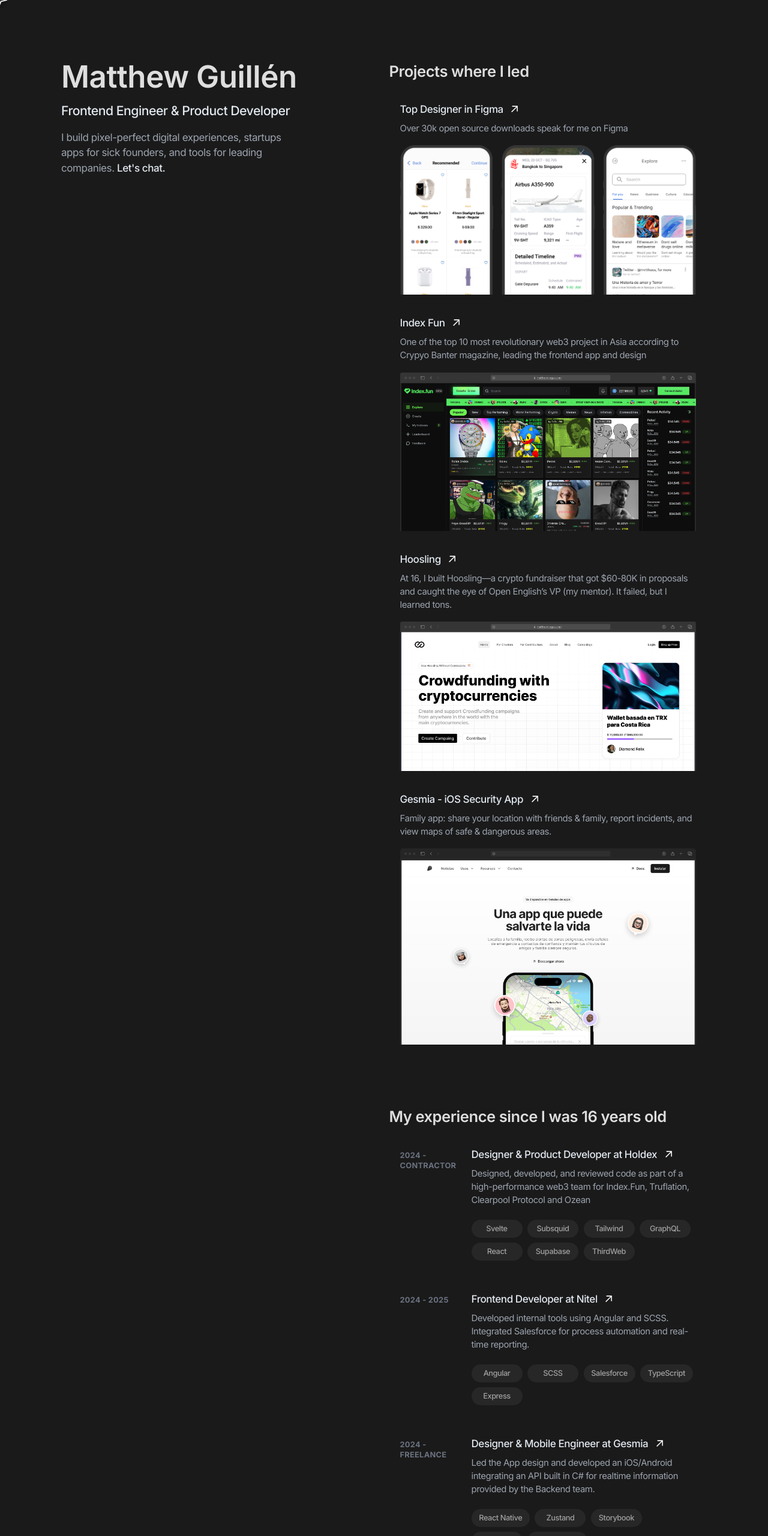
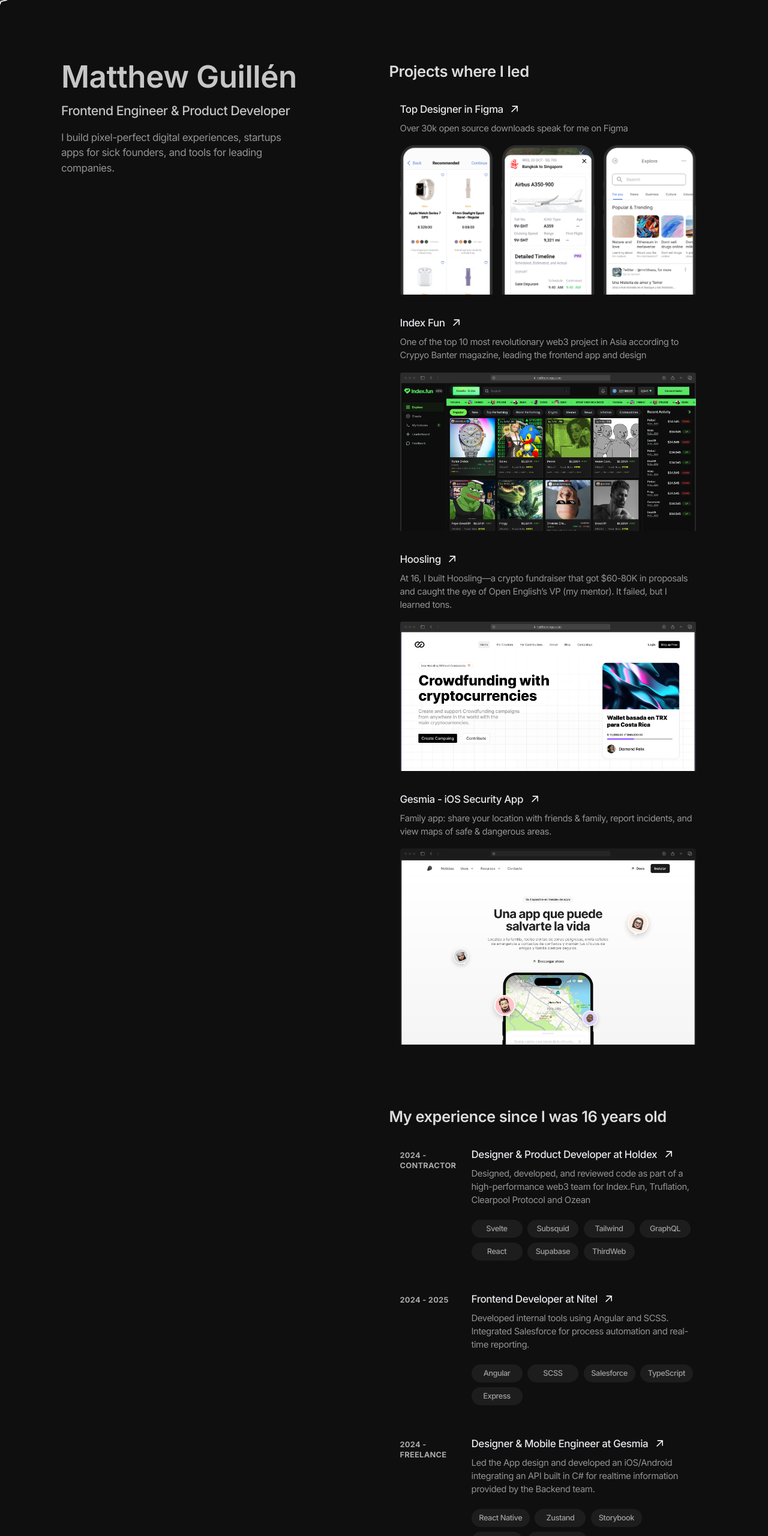
Before and after one commit to matthewvogas/matthewvogas, a Next.js app: page / in a window 1280 px wide. Shown: the top 2560 px of the page at 60% size. Built offline with nearby package versions, Linux system fonts and the light colour scheme.

Commit message:
feat: ui improvements

```diff
--- a/app/components/blogs/BlogCard.tsx
+++ b/app/components/blogs/BlogCard.tsx
@@ -21,7 +21,7 @@
         <div className="group flex flex-col lg:flex-row  gap-4 rounded w-full mb-4 lg:p-4 border border-transparent custom-border-gradient lg:hover:shadow-sm lg:hover:bg-[#928ec40a] transition-colors duration-200">
             <div>
                 <div className="flex flex-col">
-                    <h3 className="group-hover:text-text-secondary dark:group-hover:text-text-secondary-dark font-medium leading-snug text-slate-200">{time}</h3>
+                    <h3 className="group-hover:text-text-secondary dark:group-hover:text-text-secondary-dark font-medium leading-snug text-gray-200">{time}</h3>
                     <p className="mt-2 text-sm leading-normal text-gray-400">{name}</p>
                 </div>
                 <ExternalLinks items={items}/>
--- a/app/components/experience/ExperienceCard.tsx
+++ b/app/components/experience/ExperienceCard.tsx
@@ -23,15 +23,15 @@
 export const ExperienceCard = ({ startDate, endDate, name, description, stack, items, url }: Props) => {
     return (
         <div className="group flex flex-col lg:flex-row gap-4 rounded w-full mb-4 lg:p-4 border border-transparent custom-border-gradient lg:hover:shadow-sm lg:hover:bg-hover-light dark:lg:hover:bg-hover-light-dark transition-colors duration-200">
-            <div className=" min-w-24 z-10 mb-2 mt-1 text-xs font-bold uppercase tracking-wide text-gray-500 sm:col-span-2">
+            <div className=" min-w-24 z-10 mb-2 mt-1 text-xs font-bold uppercase tracking-wide text-white/65 sm:col-span-2">
                 <label>{startDate} - {endDate}</label>
             </div>
             <div>
                 <Link href={url} className="flex">
-                    <h3 className="group-hover:text-text-secondary dark:group-hover:text-text-secondary-dark font-medium leading-snug text-slate-200 inline-block">{name}</h3>
-                    <svg xmlns="http://www.w3.org/2000/svg" viewBox="0 0 20 20" fill="currentColor" className="group-hover:translate-x-1 group-hover:-translate-y-1 transition-transform duration-200 ml-2 max-h-5 max-w-5 h-5 w-5" aria-hidden="true"><path fill-rule="evenodd" d="M5.22 14.78a.75.75 0 001.06 0l7.22-7.22v5.69a.75.75 0 001.5 0v-7.5a.75.75 0 00-.75-.75h-7.5a.75.75 0 000 1.5h5.69l-7.22 7.22a.75.75 0 000 1.06z" clip-rule="evenodd"></path></svg>
+                    <h3 className="group-hover:text-text-secondary dark:group-hover:text-text-secondary-dark font-medium leading-snug text-gray-200 inline-block">{name}</h3>
+                    <svg xmlns="http://www.w3.org/2000/svg" viewBox="0 0 20 20" fill="currentColor" className="group-hover:trangray-x-1 group-hover:-trangray-y-1 transition-transform duration-200 ml-2 max-h-5 max-w-5 h-5 w-5" aria-hidden="true"><path fill-rule="evenodd" d="M5.22 14.78a.75.75 0 001.06 0l7.22-7.22v5.69a.75.75 0 001.5 0v-7.5a.75.75 0 00-.75-.75h-7.5a.75.75 0 000 1.5h5.69l-7.22 7.22a.75.75 0 000 1.06z" clip-rule="evenodd"></path></svg>
                 </Link>
-                <p className="mt-2 text-sm leading-normal text-gray-400">{description}</p>
+                <p className="mt-2 text-sm leading-normal text-white/55">{description}</p>
                 <ExternalLinks items={items} />
                 <div className="flex gap-2 flex-wrap mt-3">
                     {
--- a/app/components/projects/ProjectCard.tsx
+++ b/app/components/projects/ProjectCard.tsx
@@ -29,10 +29,10 @@
         <div className="overflow-clip group flex flex-col gap-4 rounded w-full mb-4 lg:px-4 lg:pt-4 border border-transparent custom-border-gradient lg:hover:shadow-sm lg:hover:bg-hover-light dark:lg:hover:bg-hover-light-dark transition-colors duration-200">
             <div>
                 <Link className="flex" href={url}>
-                    <h3 className="group-hover:text-text-secondary dark:group-hover:text-text-secondary-dark font-medium leading-snug text-slate-200 inline-block">{name}</h3>
+                    <h3 className="group-hover:text-text-secondary dark:group-hover:text-text-secondary-dark font-medium leading-snug text-gray-200 inline-block">{name}</h3>
                     <svg xmlns="http://www.w3.org/2000/svg" viewBox="0 0 20 20" fill="currentColor" className="group-hover:translate-x-1 group-hover:-translate-y-1 transition-transform duration-200 ml-2 max-h-5 max-w-5 h-5 w-5" aria-hidden="true"><path fill-rule="evenodd" d="M5.22 14.78a.75.75 0 001.06 0l7.22-7.22v5.69a.75.75 0 001.5 0v-7.5a.75.75 0 00-.75-.75h-7.5a.75.75 0 000 1.5h5.69l-7.22 7.22a.75.75 0 000 1.06z" clip-rule="evenodd"></path></svg>
                 </Link>
-                <p className="mt-2 text-sm leading-normal text-gray-400">{description}</p>
+                <p className="mt-2 text-sm leading-normal text-white/55">{description}</p>
             </div>
             <div>
                 <Image src={image} alt={""} className="-mb-2 h-full w-full object-cover transition-transform duration-500 group-hover:translate-y-[-5px]" />
--- a/app/page.tsx
+++ b/app/page.tsx
@@ -15,20 +15,14 @@
       <section className=" lg:pt-24 lg:w-3/4 lg:py-24 flex flex-col top-0 lg:sticky lg:h-screen">
         <div>
           <div className="flex flex-col gap-4">
-            <h1 className="opacity-90 text-text-primary dark:text-text-primary-dark text-5xl font-semibold">
+            <h1 className="opacity-90 text-text-primary dark:text-white/85 text-5xl font-semibold">
               Matthew Guillén
             </h1>
-            <h2 className="text-1xl font-medium tracking-tight text-slate-200 sm:text-xl">
+            <h2 className="text-1xl font-medium tracking-tight text-white/75 sm:text-xl">
               Frontend Engineer & Product Developer
             </h2>
-            <p className="scroll-mt-16 text-gray-400 lg:scroll-mt-24 text-">
+            <p className="scroll-mt-16 text-white/55 lg:scroll-mt-24 text-">
               {`I build pixel-perfect digital experiences, startups apps for sick founders, and tools for leading companies. `}
-              <Link
-                className="transition-colors duration-200 ease-in-out font-medium text-slate-200 hover:text-text-secondary dark:hover:text-text-secondary-dark focus-visible:text-text-tertiary dark:focus-visible:text-text-tertiary-dark"
-                href="mailto:mvttheo@outlook.com"
-              >
-                {`Let's chat.`}
-              </Link>
             </p>
           </div>
         </div>
@@ -69,7 +63,7 @@
           ))}
         </div>
         <Link
-          className="mt-3 text-lg font-medium tracking-tight text-slate-200 sm:text-xl mb-24 custom-underline"
+          className="mt-3 text-lg font-medium tracking-tight text-gray-200 sm:text-xl mb-24 custom-underline"
           href={"/resume.pdf"}
         >
           View Full Resume
@@ -82,7 +76,7 @@
           ))}
         </div>
         {/* <Link
-          className="mt-3 text-lg font-medium tracking-tight text-slate-200 sm:text-xl mb-2 custom-underline"
+          className="mt-3 text-lg font-medium tracking-tight text-gray-200 sm:text-xl mb-2 custom-underline"
           href={"https://medium.com/@matthewvogas"}
         >
           Read All blogs in Medium
--- a/tailwind.config.ts
+++ b/tailwind.config.ts
@@ -12,7 +12,7 @@
       colors: {
         background: {
           DEFAULT: '#ffffff',
-          dark: '#1a1a1a',
+          dark: '#100f0f',
         },
         text: {
           primary: {
```
